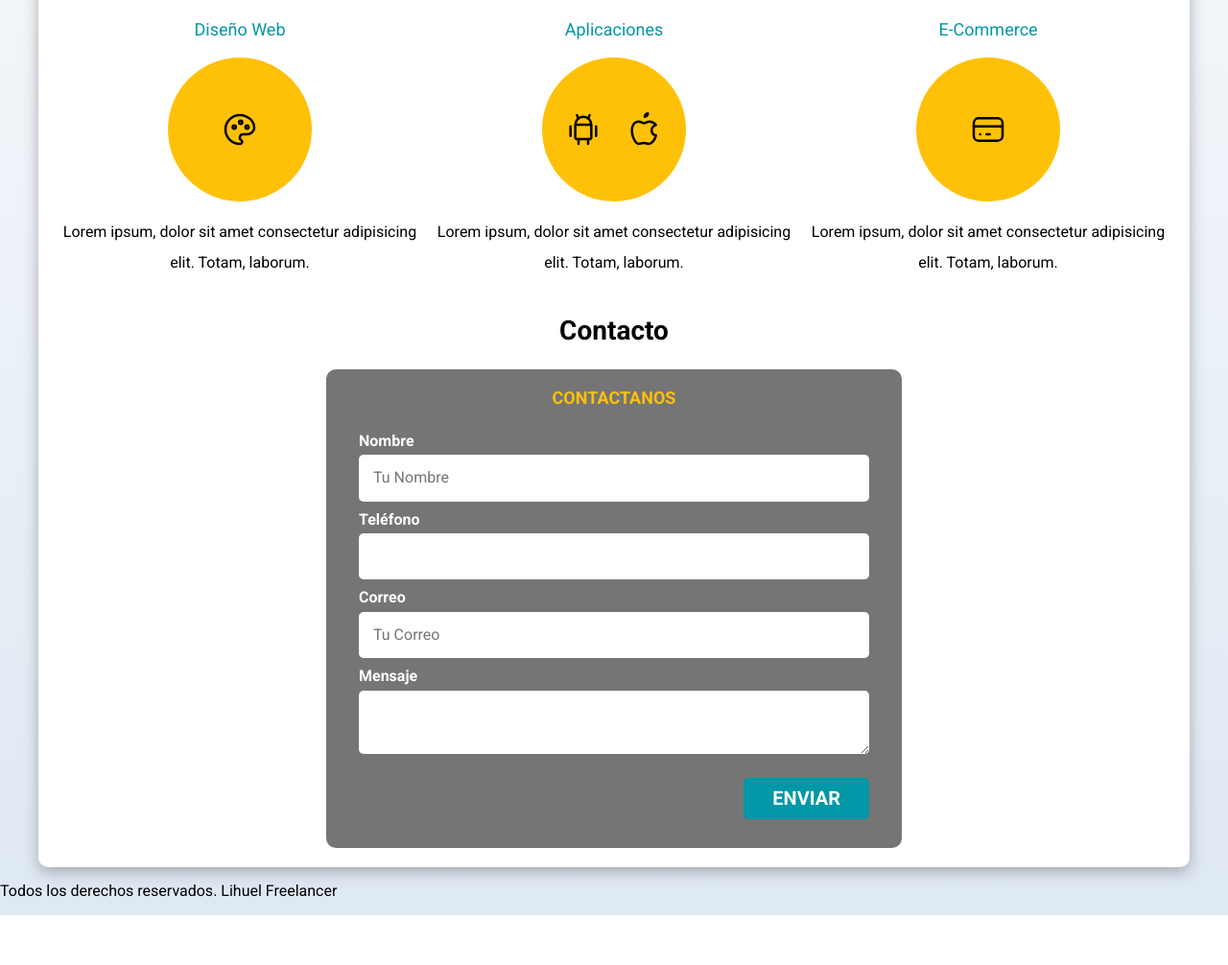
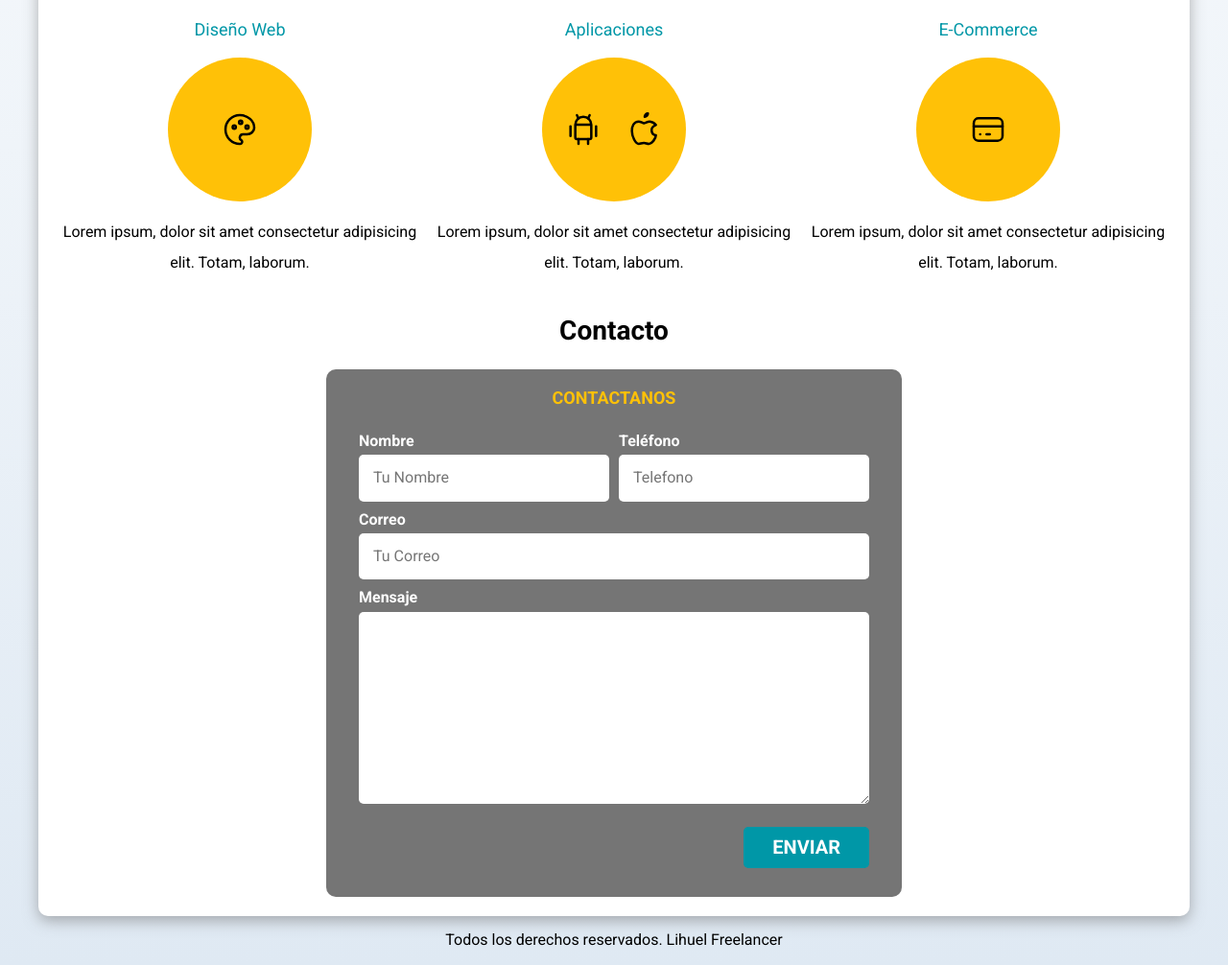
Before and after one commit to Lihuel-Saguin/freelancer_inicio, a plain HTML site: page freelancer_inicio/index.html in a window 1280 px wide. Shown: the part 703-1709 px from the top of the page at 96% size. Before the commit the page ends 1657 px from the top, so only its background shows below. Drawn offline with Linux system fonts and the light colour scheme.

Commit message:
Proyecto terminado

```diff
--- a/freelancer_inicio/css/style.css
+++ b/freelancer_inicio/css/style.css
@@ -9,7 +9,18 @@
 /* Globales **/
 html {
     font-size: 62.5%;
+    scroll-snap-type: y mandatory;
     box-sizing: border-box; /* Hack para Box Model */
+}
+
+/* Scroll Snap */
+@media screen and (max-width: 768px) {
+    .servicios,
+    .navegacion-principal,
+    .formulario {
+        scroll-snap-align: center;
+        scroll-snap-stop: always;
+    }
 }
 
 *, *:before, *:after {
@@ -168,6 +179,8 @@ justify-content: center;
     align-items: flex-end;
 }
 
+
+
 /* Servicios */
 @media screen and (min-width: 768px) {
     .servicios {
@@ -223,9 +236,18 @@ justify-content: center;
     color: var(--primario);
 }
 
-.contenedor-campos {
+@media screen and (min-width: 768px) {
+    .contenedor-campos {
+        display: grid;
+        grid-template-columns: 1fr 1fr;
+        column-gap: 1rem;
+    }
+    .campo:nth-child(3),
+    .campo:nth-child(4) {
+        grid-column: 1 / 3;
+    }
+}
 
-}
 
 .campo {
     margin-bottom: 1rem;
@@ -238,9 +260,21 @@ justify-content: center;
     display: block;
 }
 
+.campo textarea {
+    height: 20rem;
+    resize: vertical;
+
+}
+
 .input-text {
     width: 100%;
     border: none;
     padding: 1.5rem;
     border-radius: .5rem;
 }
+
+/* Footer */
+
+.footer {
+    text-align: center;
+}
--- a/freelancer_inicio/index.html
+++ b/freelancer_inicio/index.html
@@ -4,13 +4,13 @@
     <meta charset="UTF-8">
     <meta name="viewport" content="width=device-width, initial-scale=1.0">
     <title>Diseñador Freelancer</title>
-    <link rel="preload" href="/freelancer_inicio/css/normalize.css" as="style">
-    <link rel="stylesheet" href="/freelancer_inicio/css/normalize.css">
+    <link rel="preload" href="./css/normalize.css" as="style">
+    <link rel="stylesheet" href="./css/normalize.css">
     <link rel="preconnect" href="https://fonts.googleapis.com">
     <link rel="preconnect" href="https://fonts.gstatic.com" crossorigin>
     <link href="https://fonts.googleapis.com/css2?family=Roboto:wght@100;400;500;700&display=swap" rel="stylesheet">
-    <link rel="preload" href="/freelancer_inicio/css/style.css" as="style">
-    <link rel="stylesheet" href="/freelancer_inicio/css/style.css">
+    <link rel="preload" href="./css/style.css" as="style">
+    <link rel="stylesheet" href="./css/style.css">
 </head>
 <body>
     <header>
@@ -45,7 +45,6 @@
 
     <main class="contenedor sombra">
         <h2>Mis Servicios</h2>
-
         <div class="servicios"> <!-- Servicios -->
         <section class="servicio">
             <h3>Diseño Web</h3>
@@ -116,7 +115,7 @@
 
                         <div class="campo">
                             <label for="">Teléfono</label>
-                            <input class="input-text" type="number" name="" id="">
+                            <input class="input-text" type="number" placeholder="Telefono">
                         </div>
 
                         <div class="campo">
@@ -138,7 +137,7 @@
         </section>
     </main>
 
-    <footer>
+    <footer class="footer">
         <p>Todos los derechos reservados. Lihuel Freelancer</p>
     </footer>
 </body>
```
